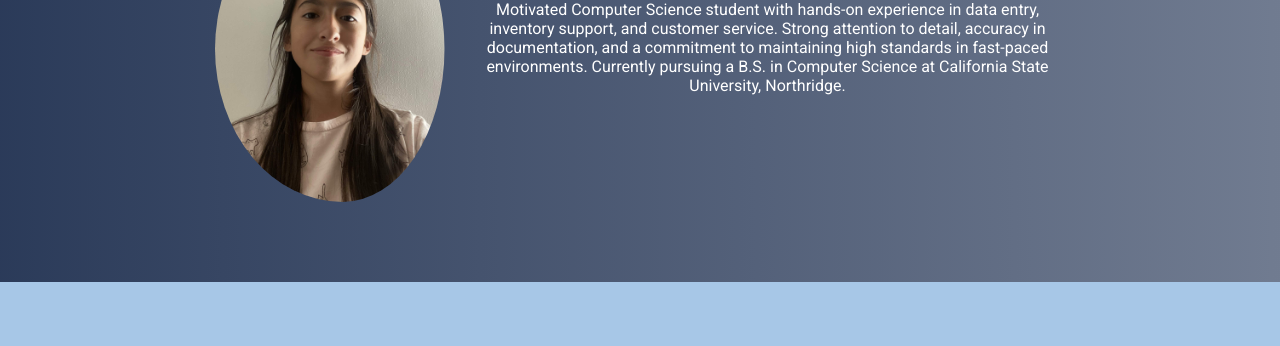
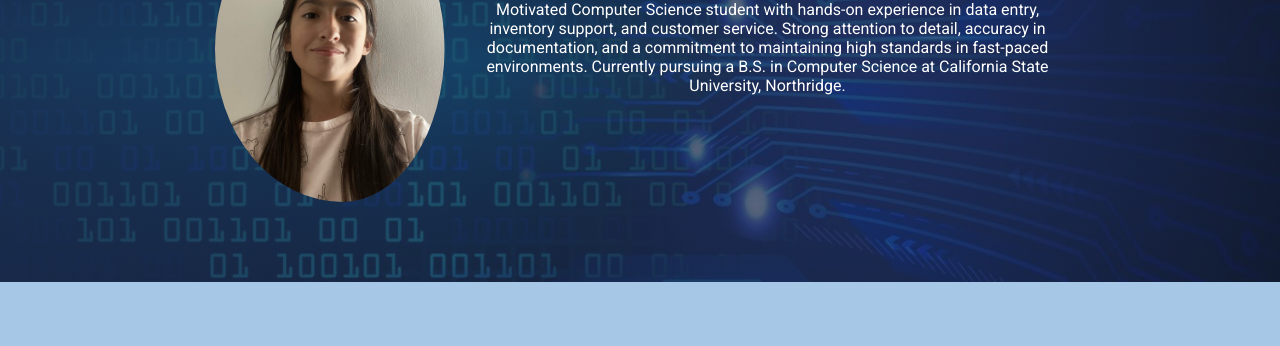
Before and after one commit to dep3419/comp484-hw8-main, a plain HTML site: page index.html in a window 1280 px wide. Shown: the part 244-590 px from the top of the page. Drawn offline with Linux system fonts and the light colour scheme.

Commit message:
Update styles.css

```diff
--- a/css/styles.css
+++ b/css/styles.css
@@ -82,7 +82,7 @@ h1, h2, h3 {
             rgba(26, 43, 76, 0.92),
             rgba(26, 43, 76, 0.60)
         ),
-        url("images/computer-science-bg.jpg");
+        url("/images/computer-science-bg.jpg");
 
     background-size: cover;
     background-position: center;
```
